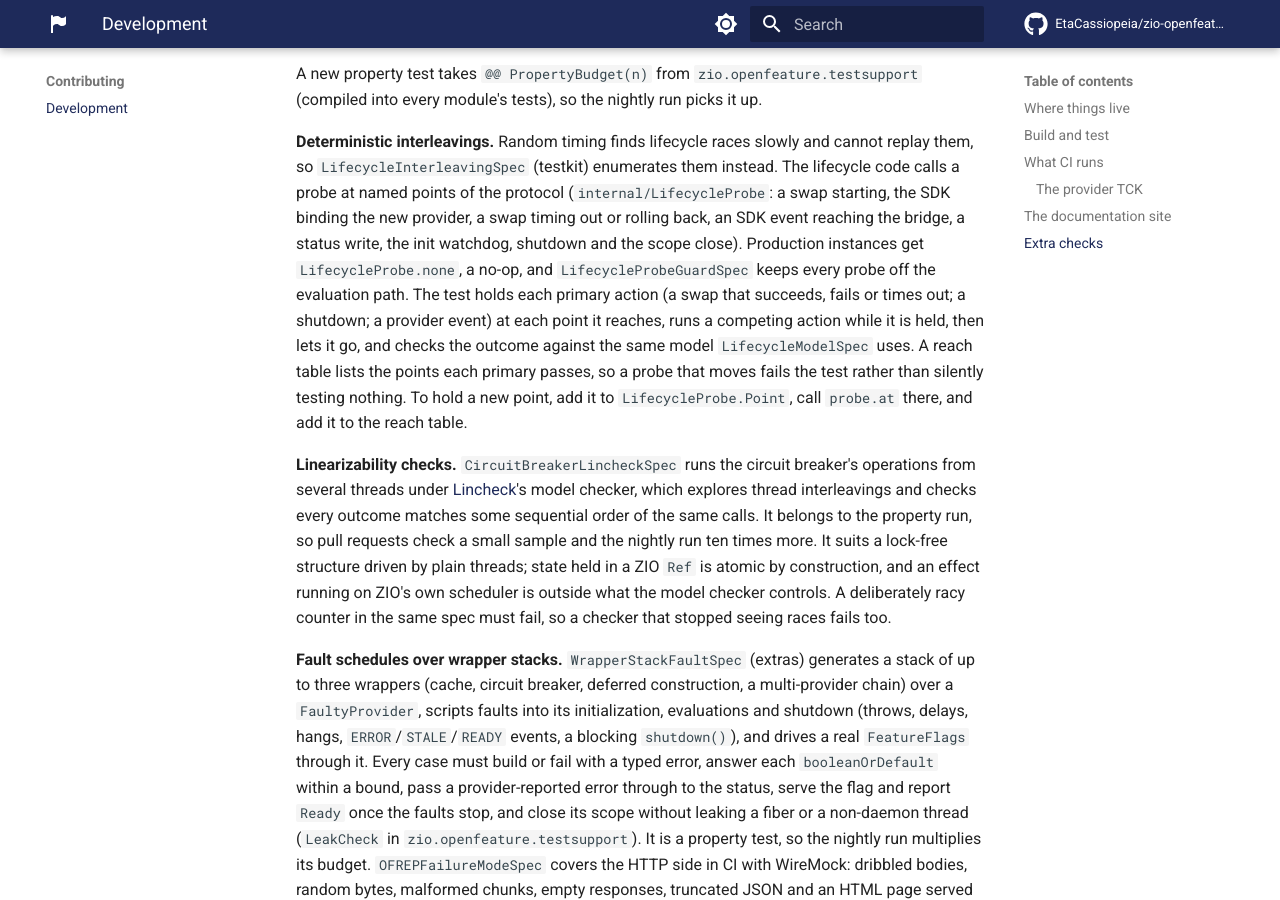
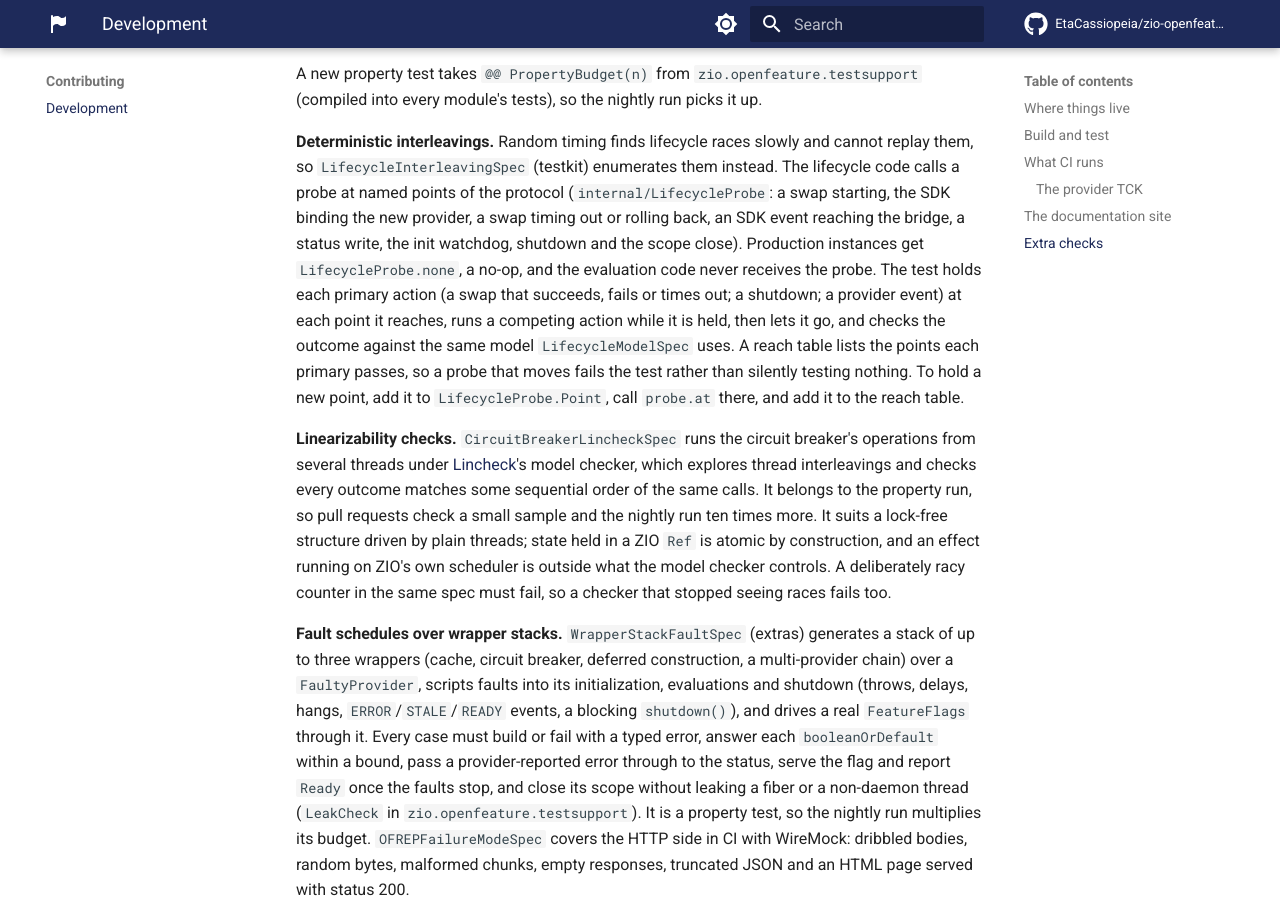
Before and after one commit to EtaCassiopeia/zio-openfeature, an MkDocs documentation site: the page built from docs/development.md, in a window 1280 px wide and 900 px high, scrolled down 4180 px. Built offline with MkDocs 1.6.1 and Material for MkDocs 9.7.7, drawn with Linux system fonts in a browser that asks for light colours; comment, search, counter and statistics services are not loaded.

Commit message:
Keep probes off the evaluation path by construction, not a count

```diff
--- a/docs/development.md
+++ b/docs/development.md
@@ -144,7 +144,7 @@ tests), so the nightly run picks it up.
 `LifecycleInterleavingSpec` (testkit) enumerates them instead. The lifecycle code calls a probe at named points of the
 protocol (`internal/LifecycleProbe`: a swap starting, the SDK binding the new provider, a swap timing out or rolling
 back, an SDK event reaching the bridge, a status write, the init watchdog, shutdown and the scope close). Production
-instances get `LifecycleProbe.none`, a no-op, and `LifecycleProbeGuardSpec` keeps every probe off the evaluation path.
+instances get `LifecycleProbe.none`, a no-op, and the evaluation code never receives the probe.
 The test holds each primary action (a swap that succeeds, fails or times out; a shutdown; a provider event) at each
 point it reaches, runs a competing action while it is held, then lets it go, and checks the outcome against the same
 model `LifecycleModelSpec` uses. A reach table lists the points each primary passes, so a probe that moves fails the
```
Also changed, not shown: CHANGELOG.md (+2 -2 lines), 2 other files.
